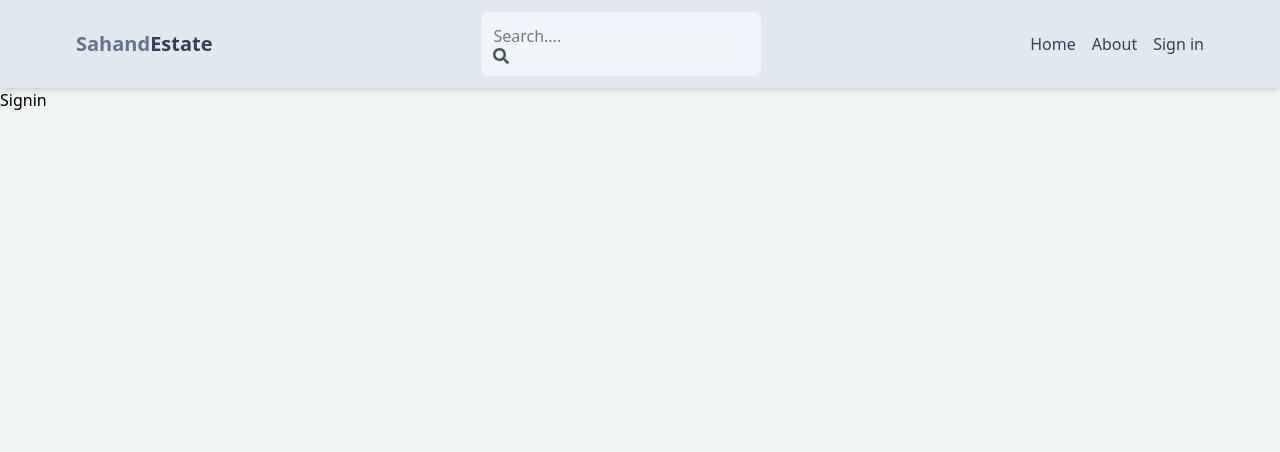
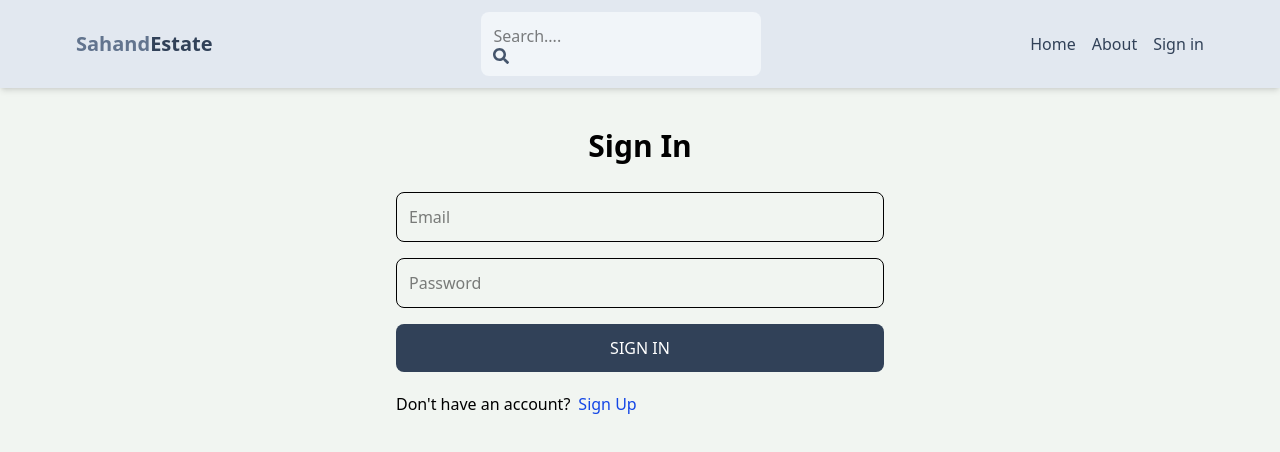
Before and after one commit to HadiaAmjad11/project-mern, a React (Vite) app in the folder client/: page /Signin in a window 1280 px wide. Shown: the top 452 px of the page. Built offline with nearby package versions, Linux system fonts and the light colour scheme.

Commit message:
complete sign in page functionality

```diff
--- a/client/src/pages/Signin.jsx
+++ b/client/src/pages/Signin.jsx
@@ -1,9 +1,88 @@
-import React from 'react';
+import { useState } from "react";
+import { Link, useNavigate } from "react-router-dom";
 
-export default function Signin() {
+
+export default function SignIn() {
+  const [formData, setFormData] = useState({});
+  const [error, setError] = useState(null);
+  const [loading, setLoading] = useState(false);
+  const navigate = useNavigate();
+
+  const handleChange = (e) => {
+    const updatedData = {
+      ...formData,
+      [e.target.id]: e.target.value,
+    };
+    setFormData(updatedData);
+    console.log("Updated Form Data:", updatedData);
+  };
+
+  const handleSubmit = async (e) => {
+    e.preventDefault();
+    try {
+      setLoading(true);
+      setError(null);
+
+      const res = await fetch("/api/auth/signin", {
+        method: "POST",
+        headers: {
+          "Content-Type": "application/json",
+        },
+        body: JSON.stringify(formData),
+      });
+
+      const data = await res.json();
+      console.log(data);
+
+      if (data.success === false) {
+        setError(data.message);
+        setLoading(false);
+        return;
+      }
+
+      setLoading(false);
+      // TODO: handle success, e.g., redirect or message
+setError(null);
+navigate('/');
+    } catch (error) {
+      setLoading(false);
+      setError(error.message);
+    }
+  };
+
   return (
-    <h1>
-  Signin
-    </h1>
+    <div className="p-3 max-w-lg mx-auto">
+      <h1 className="text-3xl text-center font-semibold my-7">Sign In</h1>
+      <form onSubmit={handleSubmit} className="flex flex-col gap-4">
+
+        <input
+          type="email"
+          placeholder="Email"
+          className="border p-3 rounded-lg"
+          id="email"
+          onChange={handleChange}
+        />
+        <input
+          type="password"
+          placeholder="Password"
+          className="border p-3 rounded-lg"
+          id="password"
+          onChange={handleChange}
+        />
+        <button
+          disabled={loading}
+          className="bg-slate-700 text-white p-3 rounded-lg uppercase hover:opacity-95 disabled:opacity-80"
+        >
+          {loading ? "Loading..." : "Sign In"}
+        </button>
+      </form>
+
+      <div className="flex gap-2 mt-5">
+        <p>Don't have an account?</p>
+        <Link to="/sign-in" className="text-blue-700">Sign Up</Link>
+      </div>
+
+      {error && <p className="text-red-500 mt-5">{error}</p>}
+    </div>
   );
 }
```
